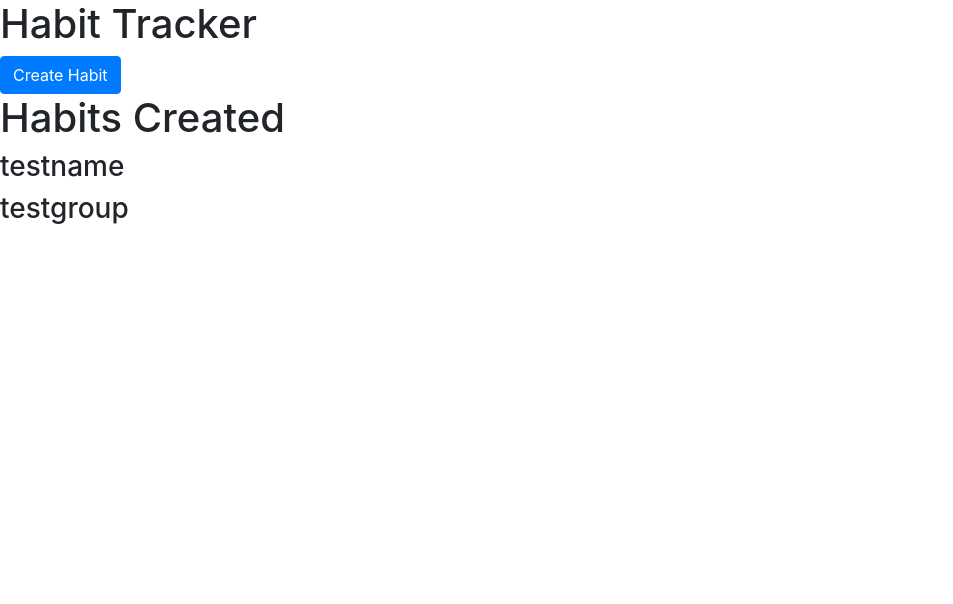
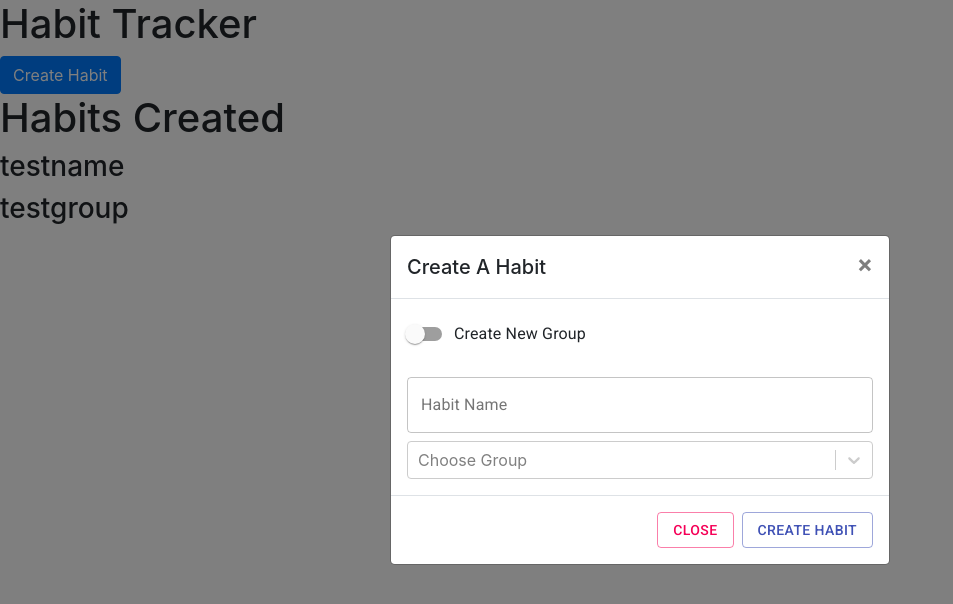
Before and after one commit to lvmanchikanti/Habit-Tracker-FE, a React (Create React App) app: page / in a window 1280 px wide. Shown: the top 604 px of the page, without its empty margins (0-953 px from the left). Built offline with nearby package versions, Linux system fonts and the light colour scheme.

Commit message:
update form

```diff
--- a/package.json
+++ b/package.json
@@ -3,12 +3,14 @@
   "version": "0.1.0",
   "private": true,
   "dependencies": {
+    "@material-ui/core": "^4.4.3",
     "axios": "^0.19.0",
     "bootstrap": "^4.3.1",
     "react": "^16.9.0",
     "react-dom": "^16.9.0",
     "react-redux": "^7.1.1",
     "react-scripts": "3.1.2",
+    "react-select": "^3.0.7",
     "reactstrap": "^8.0.1",
     "redux": "^4.0.4"
   },
--- a/src/App.css
+++ b/src/App.css
@@ -1,6 +1,8 @@
+@import url("https://fonts.googleapis.com/css?family=Roboto:300,400,500,700&display=swap");
 body {
   text-align: center;
-  font-family: 'Open Sans', sans-serif;
+  /* font-family: "Open Sans", sans-serif; */
+  font-family: "Roboto";
   background-color: white;
 }
 
--- a/src/components/CreateGroup/CreateGroup.js
+++ b/src/components/CreateGroup/CreateGroup.js
@@ -1,21 +1,31 @@
 import React from "react";
-import { Button } from "reactstrap";
+import Button from "@material-ui/core/Button";
+import TextField from "@material-ui/core/TextField";
+import Select from "react-select";
 
-const CreateGroup = ({ onClick }) => {
+const friendOptions = [
+  { value: "cynthia", label: "Cynthia" },
+  { value: "simone", label: "Simone" },
+  { value: "lahari", label: "Lahari" }
+];
+
+const CreateGroup = ({ onClick, setNewGroupCreated }) => {
   return (
-    <React.Fragment>
-      <label>
-        Add to New Collection:
-        <input type="text" name="newCollectionName" />
-      </label>
-      <label>
-        Add Friends:
-        <input type="text" name="friendName" />
-      </label>
-      <Button color="primary" type="button" onClick={onClick}>
+    <>
+      <TextField
+        id="newGroupName"
+        label="Group Name"
+        name="newGroupName"
+        value={""}
+        onChange={() => console.log("test")}
+        margin="normal"
+        variant="outlined"
+      />
+      <Select options={friendOptions} isMulti placeholder="Add Friends" />
+      <Button variant="outlined" color="secondary" onClick={setNewGroupCreated}>
         Create Group
       </Button>
-    </React.Fragment>
+    </>
   );
 };
 
--- a/src/components/CreateHabit/CreateHabit.js
+++ b/src/components/CreateHabit/CreateHabit.js
@@ -1,17 +1,37 @@
-import React, { useState } from "react";
+import React, { useState, useEffect } from "react";
 import { Button, Modal } from "reactstrap";
 import CreateGroup from "../CreateGroup";
+import Switch from "@material-ui/core/Switch";
+import FormControlLabel from "@material-ui/core/FormControlLabel";
+import TextField from "@material-ui/core/TextField";
+import ButtonUI from "@material-ui/core/Button";
+import Select from "react-select";
+
+import {
+  Dropdown,
+  DropdownToggle,
+  DropdownMenu,
+  DropdownItem
+} from "reactstrap";
 
 const CreateHabit = ({ existingGroups, createNewHabit }) => {
-  const [modalOpen, setModalOpen] = useState(false);
-  const [toggleCreateGroup, setToggleCreateGroup] = useState(false);
+  const [modalOpen, setModalOpen] = useState(true);
+  const [showCreateGroup, setShowCreateGroup] = useState(false);
   const [newHabit, setNewHabit] = useState({
     habitName: "",
     habitGroup: ""
   });
+  const [newGroupCreated, setNewGroupCreated] = useState(false);
 
-  const handleHabitChange = event => {
+  const handleHabitChange = (event, name) => {
+    //name change
+    if (event.target) {
       setNewHabit({ ...newHabit, [event.target.name]: event.target.value });
+    }
+    //dropdown group change
+    else {
+      setNewHabit({ ...newHabit, [name]: event.value });
+    }
   };
   return (
     <>
@@ -39,60 +59,98 @@ const CreateHabit = ({ existingGroups, createNewHabit }) => {
         </div>
         <div className="modal-body">
           <form className="create-habit-modal-form">
-            <label>
-              Habit Name:
-              <input
-                type="text"
+            <FormControlLabel
+              control={
+                <Switch
+                  checked={showCreateGroup}
+                  onChange={() => setShowCreateGroup(!showCreateGroup)}
+                  value="createNewGroup"
+                />
+              }
+              label="Create New Group"
+            />
+            <TextField
+              id="habitName"
+              label="Habit Name"
+              name="habitName"
+              value={newHabit.habitName}
               onChange={event => handleHabitChange(event)}
-                name="habitName"
+              margin="normal"
+              variant="outlined"
             />
-            </label>
-            <Button
-              color="primary"
-              onClick={() => setToggleCreateGroup(!toggleCreateGroup)}
+            {/* {!showCreateGroup && (
+              <>
+                <h5>Choose Group</h5>
+                <Dropdown
+                  isOpen={showDropdown}
+                  toggle={() => setShowDropdown(!showDropdown)}
                 >
-              {toggleCreateGroup ? "Cancel" : "Create New Group"}
-            </Button>
-            {!toggleCreateGroup && (
-              <label>
-                Add to Existing Collection:
-                <select
+                  <DropdownToggle caret>
+                    {newHabit.habitGroup ? newHabit.habitGroup : "Select Group"}
+                  </DropdownToggle>
+                  <DropdownMenu>
+                    {existingGroups.map(group => {
+                      return (
+                        <DropdownItem
+                          value={group}
                           name="habitGroup"
-                  onChange={event => handleHabitChange(event)}
+                          onClick={event => handleHabitChange(event)}
                         >
-                  <option value="">{"Select Existing Habit"}</option>
-                  {existingGroups.map(group => {
-                    return <option value={group}>{group}</option>;
+                          {group}
+                        </DropdownItem>
+                      );
                     })}
-                </select>
-              </label>
+                  </DropdownMenu>
+                </Dropdown>
+              </>
+            )} */}
+            {!showCreateGroup && (
+              <Select
+                defaultValue={newHabit.habitGroup}
+                onChange={event => handleHabitChange(event, "habitGroup")}
+                name="habitGroup"
+                options={existingGroups.map(group => ({
+                  value: group,
+                  label: group
+                }))}
+                placeholder="Choose Group"
+              />
             )}
-            {toggleCreateGroup && (
+            {showCreateGroup && (
               <CreateGroup
-                onClick={() => setToggleCreateGroup(!toggleCreateGroup)}
+                onClick={() => setShowCreateGroup(!showCreateGroup)}
+                setNewGroupCreated={() => setNewGroupCreated(true)}
               />
             )}
           </form>
         </div>
         <div className="modal-footer">
-          <Button
+          <ButtonUI
             color="secondary"
+            variant="outlined"
             data-dismiss="modal"
             type="button"
             onClick={() => setModalOpen(false)}
           >
             Close
-          </Button>
-          <Button
+          </ButtonUI>
+          <ButtonUI
             color="primary"
             type="button"
+            variant="outlined"
             onClick={() => {
               createNewHabit(newHabit);
+              //reset values in newHabit
+              setNewHabit({
+                habitName: "",
+                habitGroup: ""
+              });
               setModalOpen(false);
             }}
+            disabled={showCreateGroup}
           >
             Create Habit
-          </Button>
+          </ButtonUI>
         </div>
       </Modal>
     </>
```
Also changed, not shown: 1 other file (tests, documents, lock files or other folders). Lines whose indentation alone changed are shown as unchanged.
